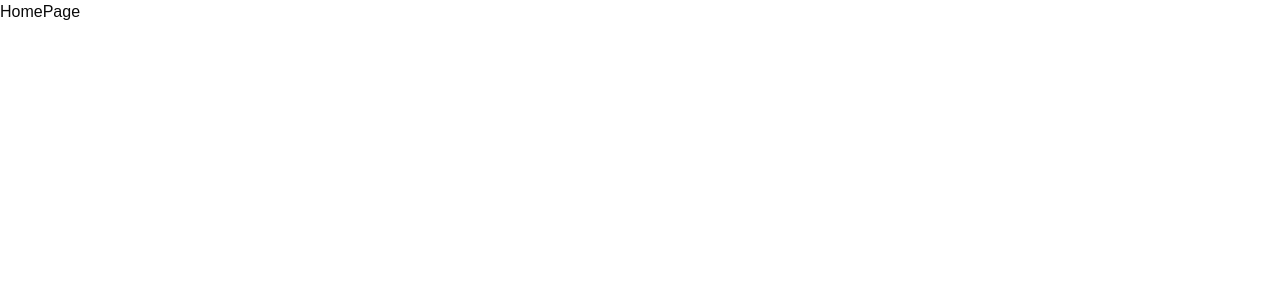
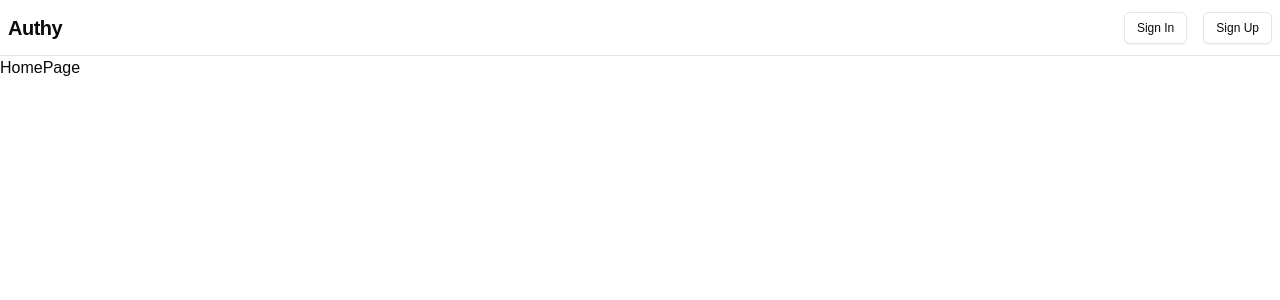
Before and after one commit to KennedyMungai/authjs-nodemailer, a Next.js app: page / in a window 1280 px wide. Shown: the top 300 px of the page. Built offline with nearby package versions, Linux system fonts and the light colour scheme.

Commit message:
Created and rendered the navbar component

```diff
--- a/src/app/layout.tsx
+++ b/src/app/layout.tsx
@@ -1,6 +1,7 @@
 import type { Metadata } from "next";
 import localFont from "next/font/local";
 import "./globals.css";
+import Navbar from "@/components/navbar";
 
 const geistSans = localFont({
   src: "./fonts/GeistVF.woff",
@@ -14,8 +15,8 @@ const geistMono = localFont({
 });
 
 export const metadata: Metadata = {
-	title: "Authjs Refresher",
-	description: "An application used for practising AuthJS",
+  title: "Authjs Refresher",
+  description: "An application used for practising AuthJS",
 };
 
 export default function RootLayout({
@@ -28,6 +29,7 @@ export default function RootLayout({
       <body
         className={`${geistSans.variable} ${geistMono.variable} antialiased`}
       >
+        <Navbar />
         {children}
       </body>
     </html>
--- /dev/null
+++ b/src/components/navbar.tsx
@@ -0,0 +1,28 @@
+import Link from "next/link";
+import { Button } from "@/components/ui/button";
+
+const Navbar = () => {
+  return (
+    <nav className="h-14 border-b p-2">
+      <div className="container flex h-full items-center justify-between">
+        <h3 className="text-xl font-semibold tracking-tight">
+          <Link href="/">Authy</Link>
+        </h3>
+        <ul className="flex items-center gap-x-4">
+          <li>
+            <Button variant={"outline"} size="sm" asChild>
+              <Link href="/auth/signin">Sign In</Link>
+            </Button>
+          </li>
+          <li>
+            <Button variant={"outline"} size="sm" asChild>
+              <Link href="/auth/signup">Sign Up</Link>
+            </Button>
+          </li>
+        </ul>
+      </div>
+    </nav>
+  );
+};
+
+export default Navbar;
```
